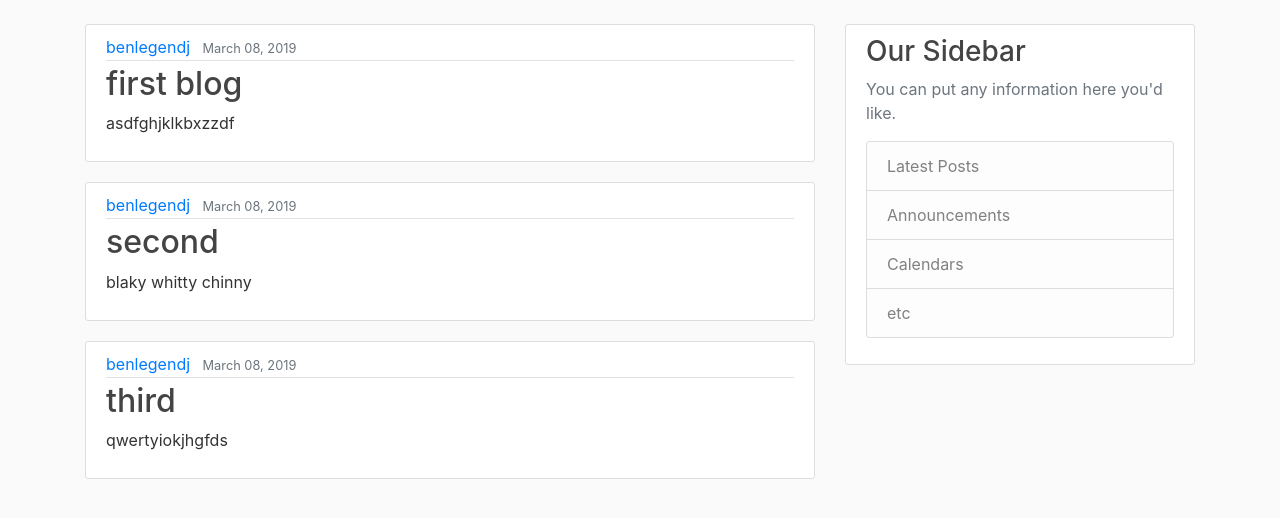
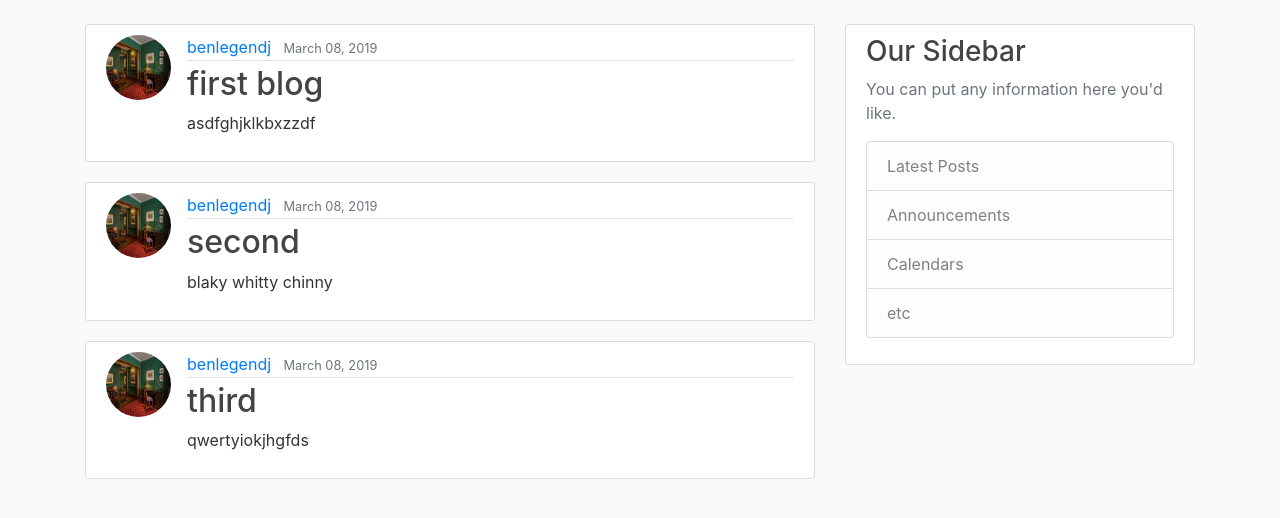
Before and after one commit to Kitingu/learn-Django, a Django app: page / in a window 1280 px wide. Shown: the part 56-574 px from the top of the page. Run offline with Django 3.2, Linux system fonts and the light colour scheme; data comes from the database, SQL or seed files in the repository; some libraries are stand-ins or nearby versions.

Commit message:
add user's picture on their articles

```diff
--- a/blog/templates/blog/home.html
+++ b/blog/templates/blog/home.html
@@ -2,6 +2,7 @@
 {% block content %}
     {% for post in posts %}
         <article class="media content-section">
+            <img class="rounded-circle article-img" src="{{ post.author.profile.image.url }}" alt="author">
             <div class="media-body">
                 <div class="article-metadata">
                     <a class="mr-2" href="#">{{ post.author }}</a>
```
